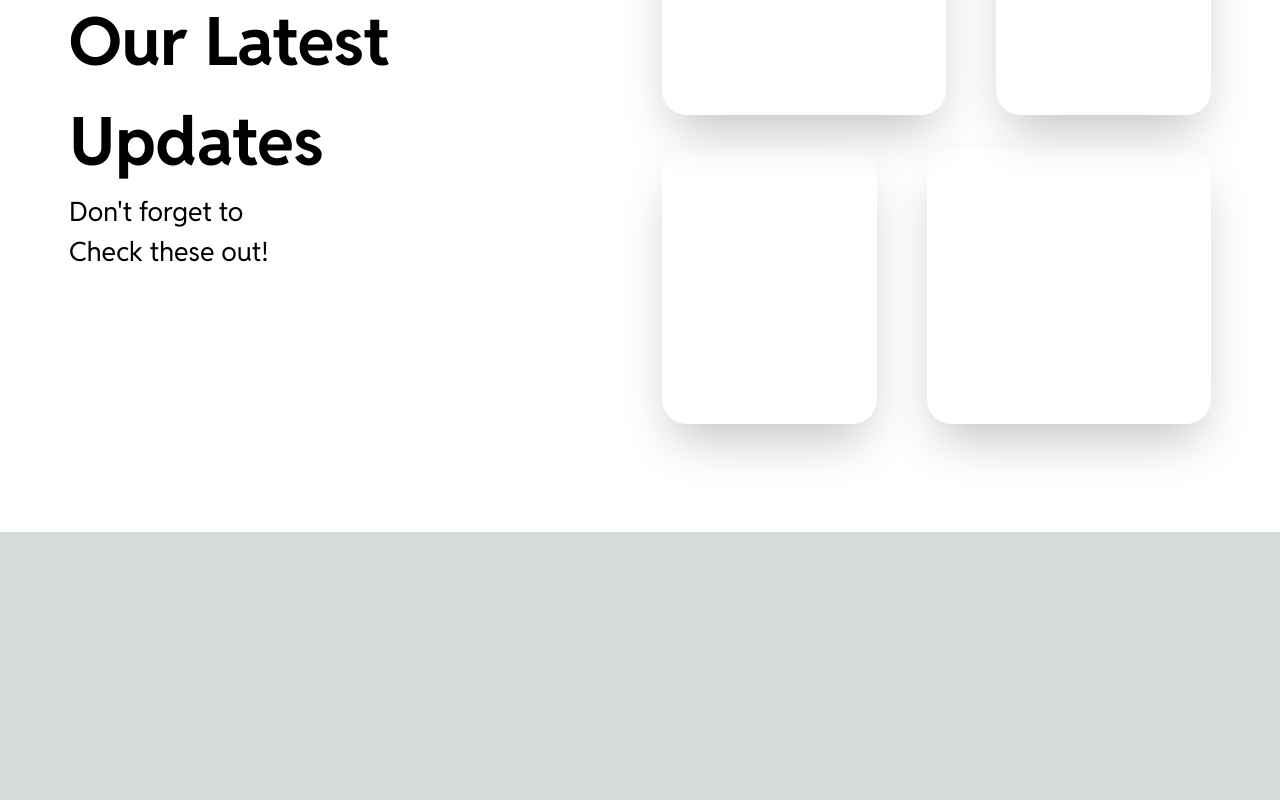
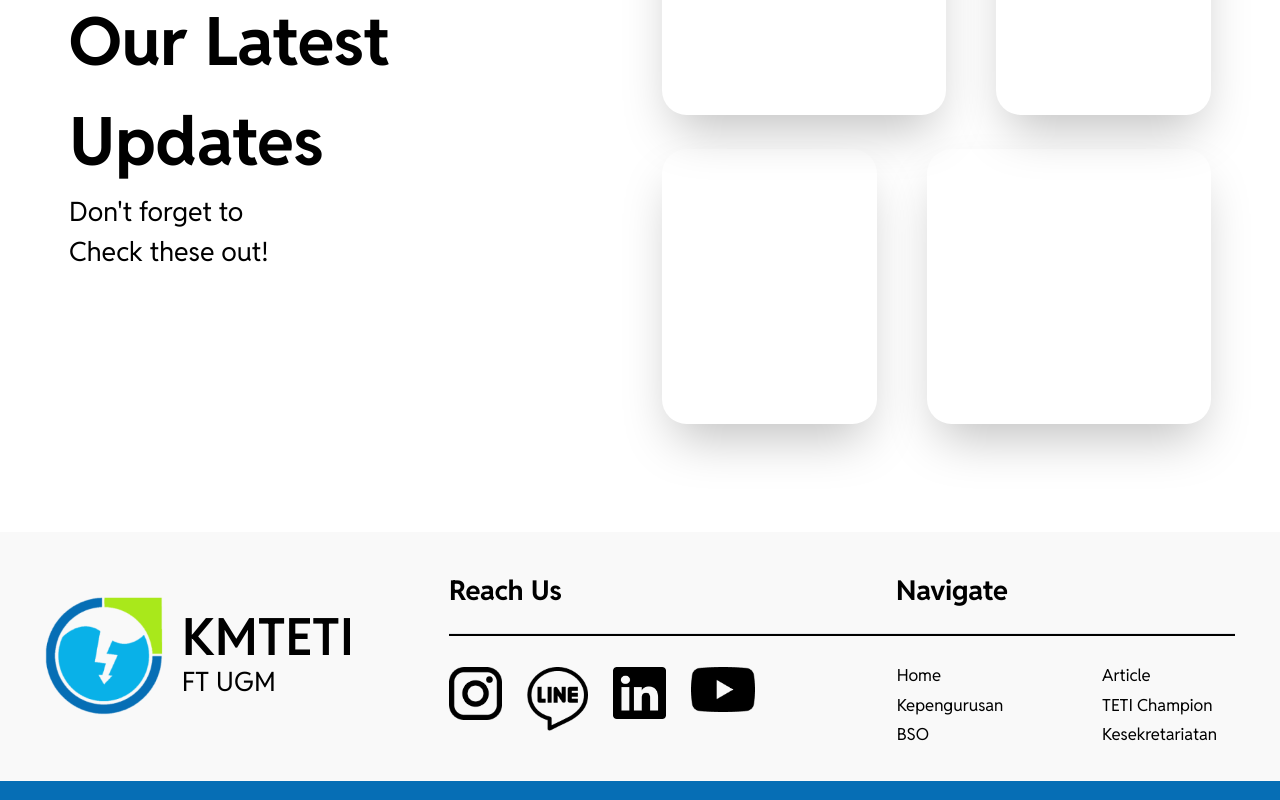
Before and after one commit to KMTETI2024/FE_KMTETI2024, a Next.js app: page / in a window 1280 px wide. Shown: the part 1868-2668 px from the top of the page. Before the commit the page ends 2400 px from the top, so only its background shows below. Built offline with nearby package versions, Linux system fonts and the light colour scheme.

Commit message:
feat : add Footer layout

```diff
--- a/src/app/layout.js
+++ b/src/app/layout.js
@@ -1,6 +1,7 @@
 import { Inter } from "next/font/google";
 import "./globals.css";
 import Navbar from "@/components/allPage/layout/Navbar";
+import Footer from "@/components/allPage/layout/Footer";
 
 const inter = Inter({ subsets: ["latin"] });
 
@@ -15,6 +16,7 @@ export default function RootLayout({ children }) {
       <body>
         <Navbar />
         {children}
+        <Footer />
       </body>
     </html>
   );
--- a/src/app/page.js
+++ b/src/app/page.js
@@ -1,14 +1,12 @@
 /* eslint-disable react/no-unescaped-entities */
 /* eslint-disable @next/next/no-img-element */
-"use client";
 import Hero_Beranda from "@/components/beranda/Hero_Beranda";
 import Intro_Beranda from "@/components/beranda/Intro_Beranda";
 import Update_Beranda from "@/components/beranda/Update_Beranda";
 import Image from "next/image";
-import { useState, useEffect } from "react";
+
 
 export default function Beranda() {
-
   return (
     <main className="flex flex-col items-center justify-center">
       <Hero_Beranda />
```
